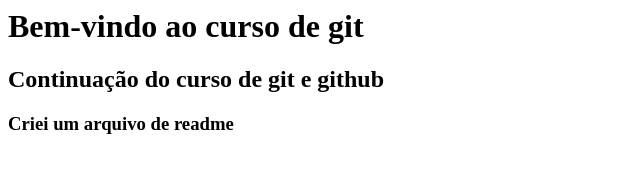
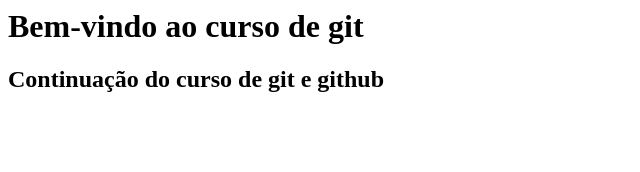
Before and after one commit to devinfrabrsp/projeto-git, a plain HTML site: page index.html in a window 1280 px wide. Shown: the whole page, without its empty margins (0-640 px from the left). Drawn offline with Linux system fonts and the light colour scheme.

Commit message:
primeiro commit

```diff
--- a/index.html
+++ b/index.html
@@ -1,3 +1,2 @@
 <h1>Bem-vindo ao curso de git</h1>
 <h2>Continuação do curso de git e github</h2>
-<h3>Criei um arquivo de readme</h3>
```
Also changed, not shown: 1 other file.
